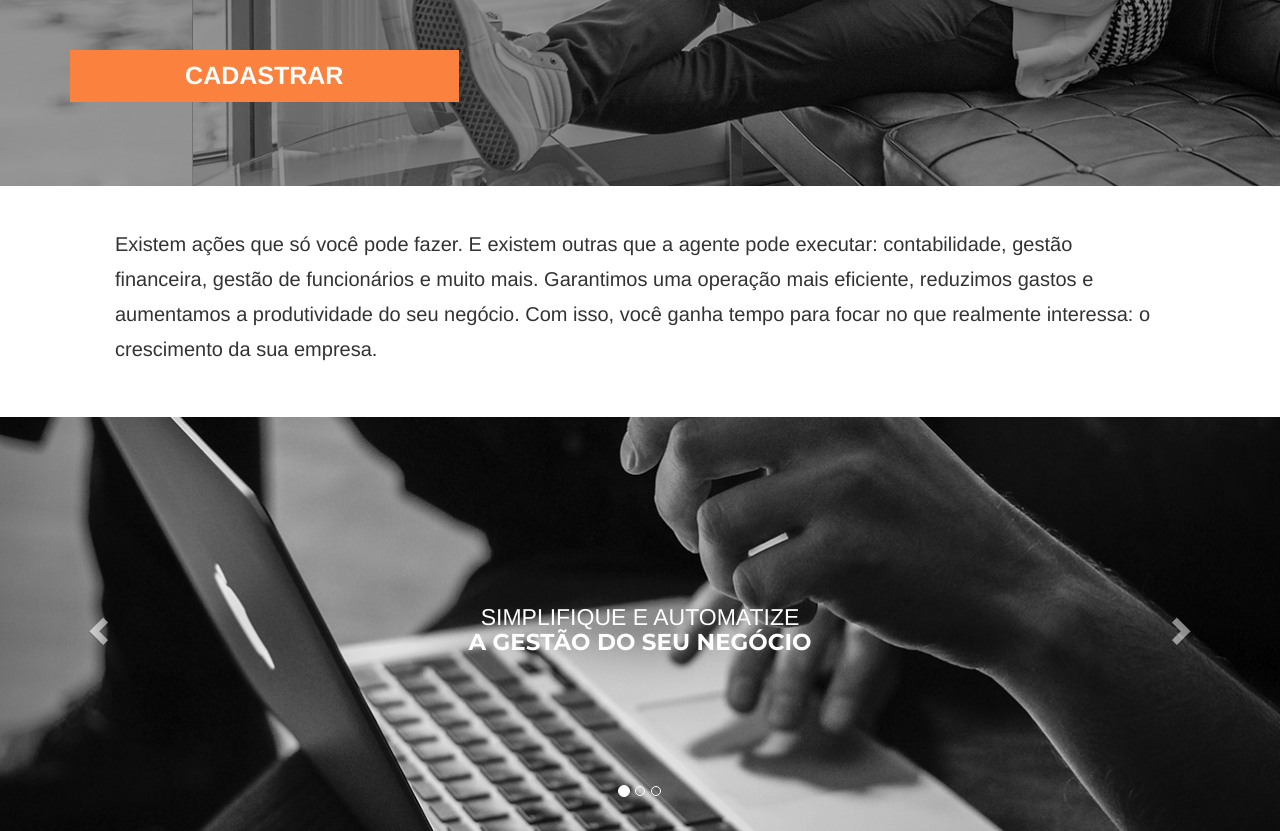
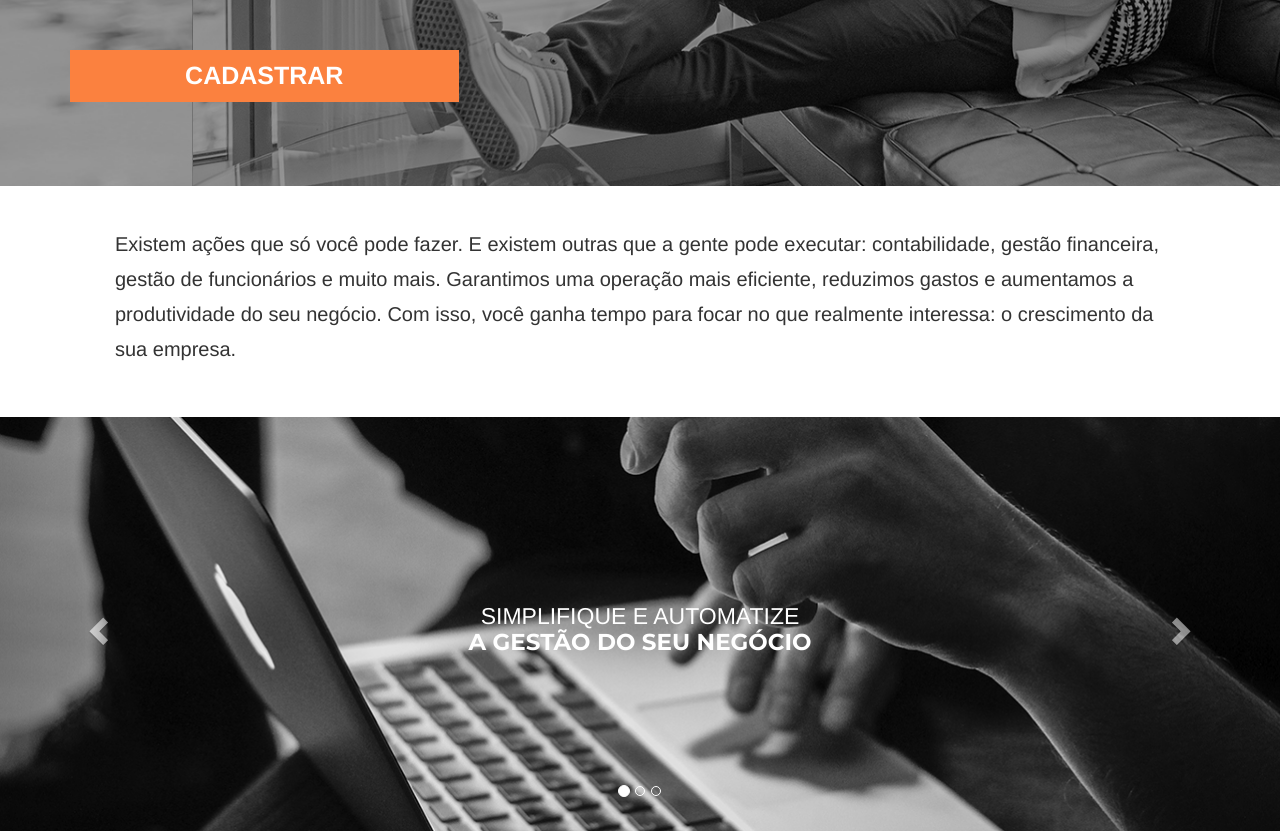
Before and after one commit to Garagemi9Lab/projeto_via_hotsite, a Laravel app: page / in a window 1280 px wide. Shown: the part 484-1315 px from the top of the page. Run offline with Laravel 8, Linux system fonts and the light colour scheme; some libraries are stand-ins or nearby versions; some web fonts are replaced.

Commit message:
Correção de texto

```diff
--- a/hotsite/resources/views/templates/banner.blade.php
+++ b/hotsite/resources/views/templates/banner.blade.php
@@ -109,7 +109,7 @@
     <div class="container">
         <div class="col-sm-12">
             <p class="texto1">
-                Existem ações que só você pode fazer. E existem outras que a agente pode executar: contabilidade, gestão financeira, gestão de funcionários e muito mais. Garantimos uma operação mais eficiente, reduzimos gastos e aumentamos a produtividade do seu negócio. Com isso, você ganha tempo para focar no que realmente interessa: o crescimento da sua empresa.
+                Existem ações que só você pode fazer. E existem outras que a gente pode executar: contabilidade, gestão financeira, gestão de funcionários e muito mais. Garantimos uma operação mais eficiente, reduzimos gastos e aumentamos a produtividade do seu negócio. Com isso, você ganha tempo para focar no que realmente interessa: o crescimento da sua empresa.
             </p>
         </div>
     </div>
```
